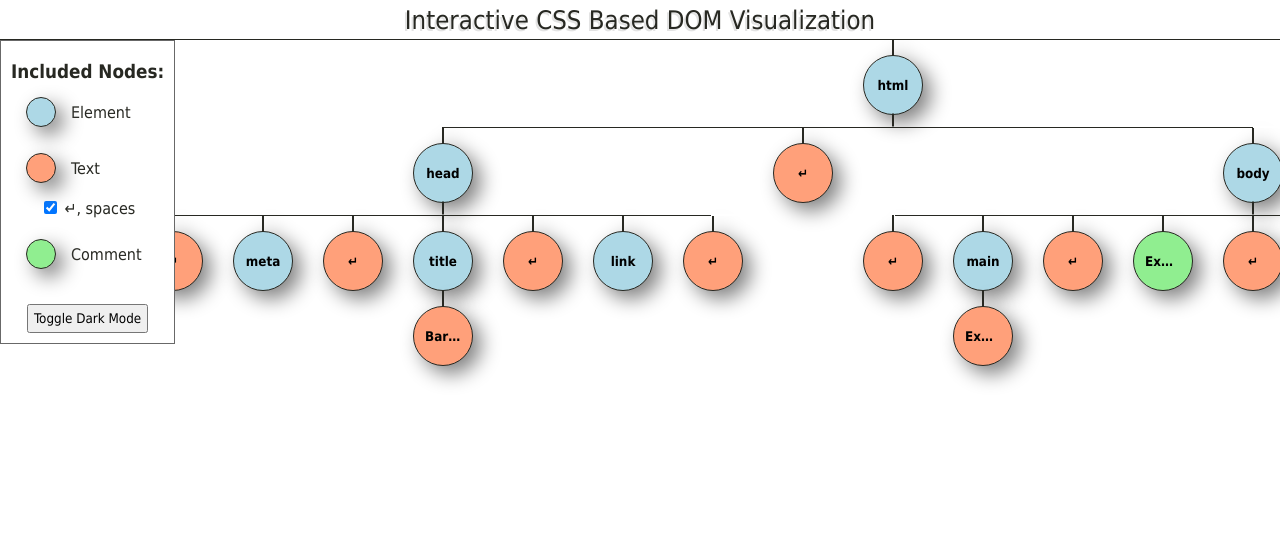
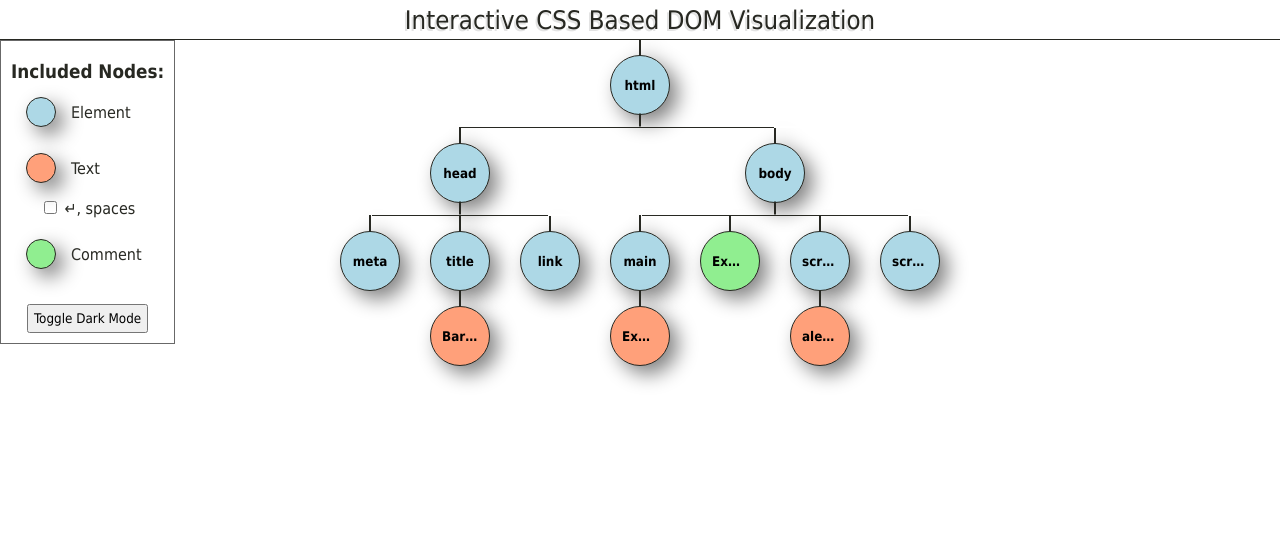
Before and after one commit to barakpinchovski/css-dom-visualization, a plain HTML site: page index.html in a window 1280 px wide. Both pictures are taken after a click on the button "Run Visualization". Shown: the top 538 px of the page. Drawn offline with Linux system fonts and the light colour scheme.

Commit message:
temp fix

```diff
--- a/index.html
+++ b/index.html
@@ -51,7 +51,7 @@
                                 </label>
                                 <ul>
                                     <li>
-                                        <input id="toggle-nbsp-br-text-nodes" class="control-nodes-view" type="checkbox" checked value="nbsp-br"/>
+                                        <input id="toggle-nbsp-br-text-nodes" class="control-nodes-view" type="checkbox" value="nbsp-br"/>
                                         <label for="toggle-nbsp-br-text-nodes">↵, spaces</label>
                                     </li>
                                 </ul>
--- a/src/js/index.js
+++ b/src/js/index.js
@@ -28,7 +28,7 @@ elements.splitGutter.addEventListener('mouseup', () => htmlEditor.resize());
 
 elements.runVisualization.addEventListener('click', () => {
   for (let input of elements.nodesViewControls) {
-    input.checked = true;
+    input.checked = input.value !== 'nbsp-br';
   }
   visualizeDom(htmlEditor);
   elements = initElements();
--- a/src/js/vis.js
+++ b/src/js/vis.js
@@ -4,7 +4,7 @@ const visualizeDom = (editor) => {
 
   const visElement = document.getElementsByClassName('vis')[0];
 
-  visElement.innerHTML = `<ul class="tree">${visualize(htmlContainer).outerHTML}</ul>`;
+  visElement.innerHTML = `<ul class="tree hide-nbsp-br-nodes">${visualize(htmlContainer).outerHTML}</ul>`;
 };
 
 function visualize(node) {
```
